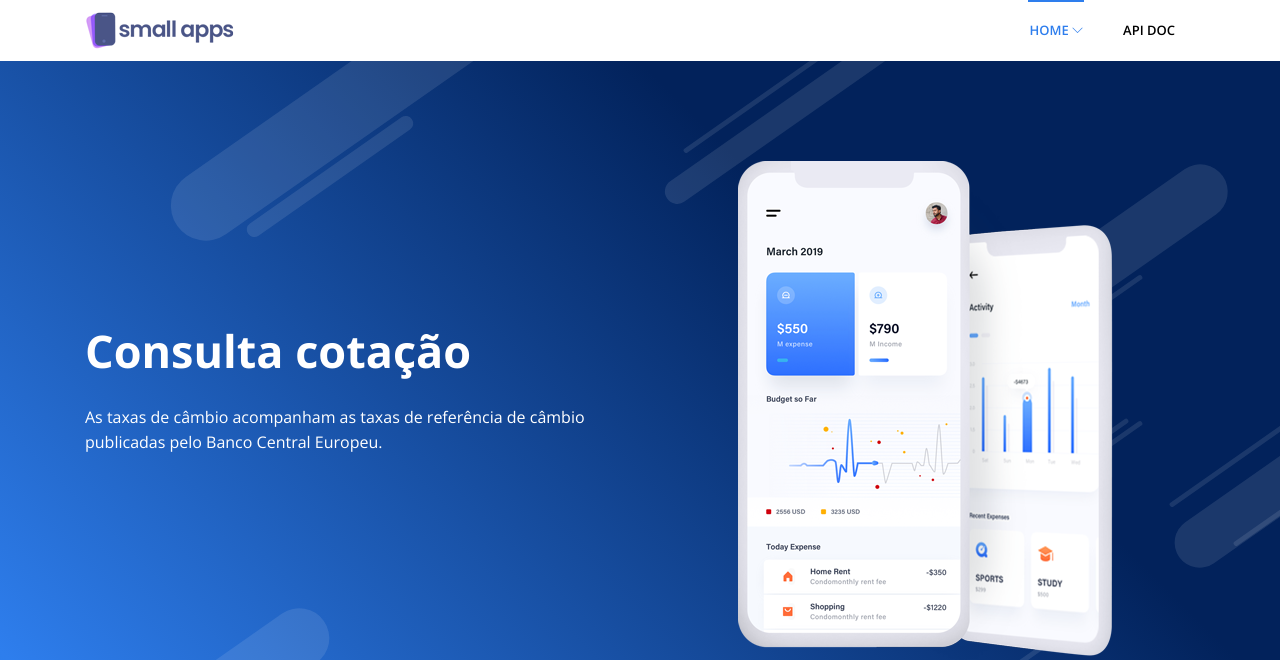
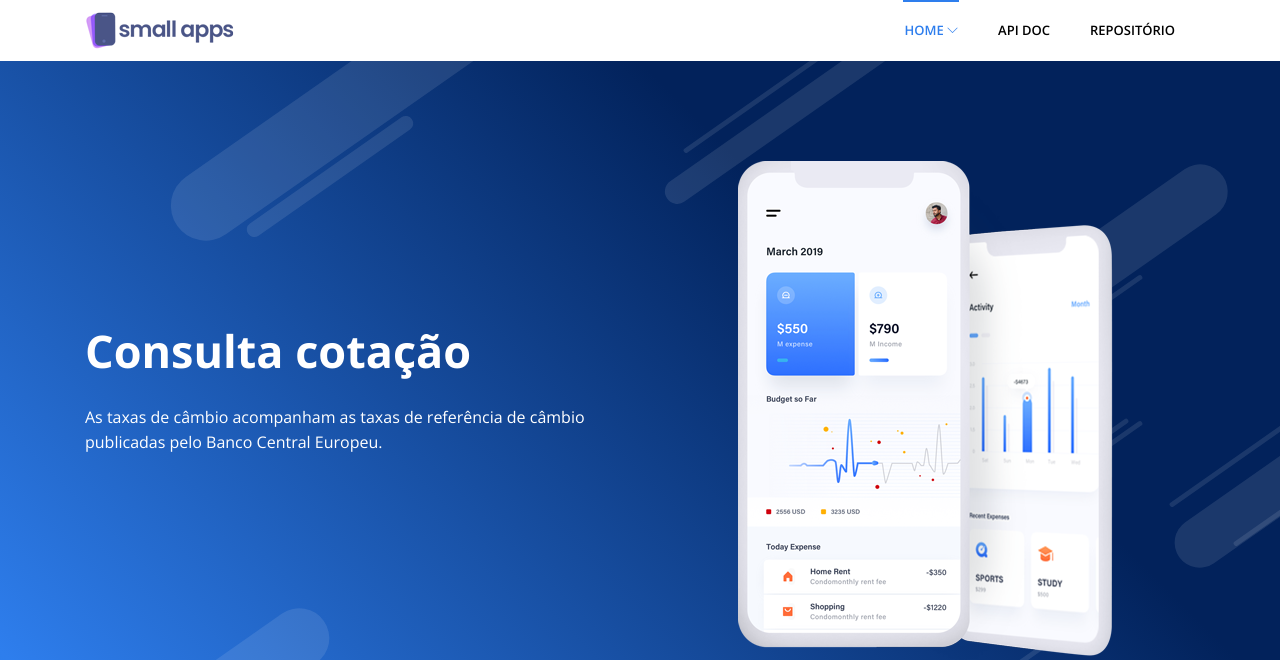
Before and after one commit to julioreis-dev/price_coins, a Django app: page / in a window 1280 px wide; the page is wider, and only the part inside the window is pictured. Shown: the top 660 px of that part. Run offline with Django 3.2, Linux system fonts and the light colour scheme; some libraries are stand-ins or nearby versions.

Commit message:
feat(templates/header): included new button
the file header.html received a button repositorio

```diff
--- a/cotacao/templates/header.html
+++ b/cotacao/templates/header.html
@@ -28,6 +28,9 @@
             <li class="nav-item @@about">
               <a class="nav-link" href="https://documenter.getpostman.com/view/14303483/UV5XhxV6">API Doc</a>
             </li>
+            <li class="nav-item @@about">
+                  <a class="nav-link" href="https://github.com/julioreis-dev/price_coins">Repositório</a>
+            </li>
       </ul>
     </div>
   </div>
```
